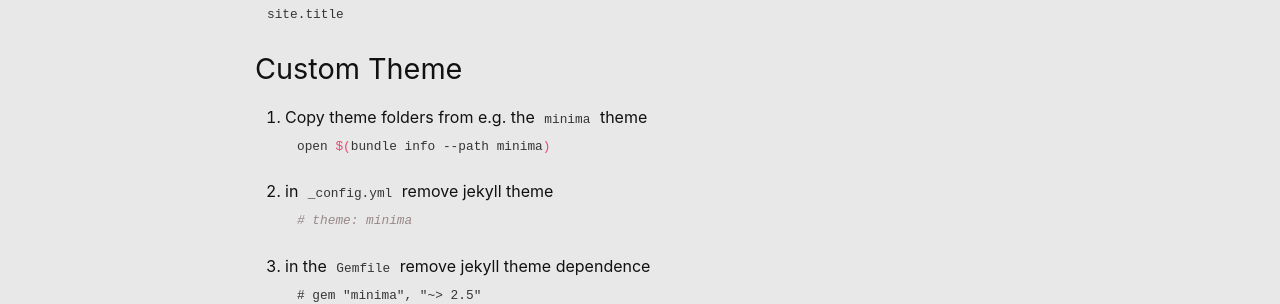
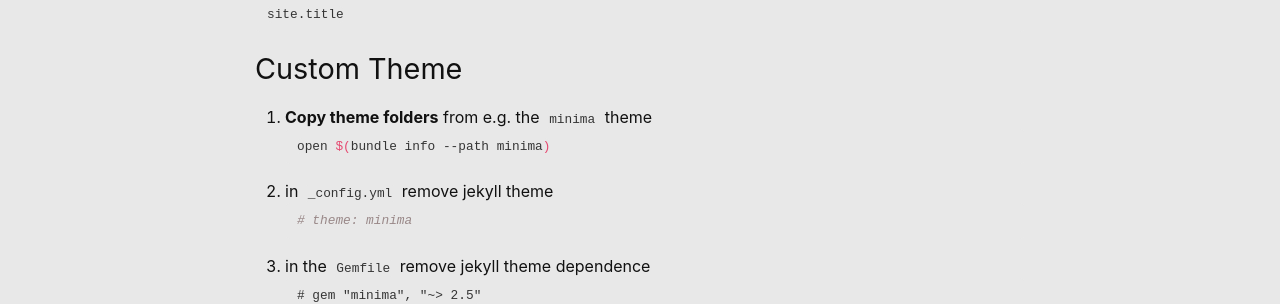
Before and after one commit to markusdoppler/Coder, a Jekyll site: the page built from Jekyll/jekyll.md, in a window 1280 px wide and 900 px high, scrolled down 703 px. Shown: the part 409-713 px from the top of the window. Built offline with Jekyll 4.4.1, drawn with Linux system fonts in a browser that asks for light colours; our own code applies the rules of GitHub Pages for plain Markdown files.

Commit message:
renamed Jekyll

````diff
--- a/Web/jekyll.md
+++ b/Jekyll/jekyll.md
@@ -70,7 +70,7 @@ site.title
 
 ## Custom Theme
 
-1. Copy theme folders from e.g. the `minima` theme
+1. **Copy theme folders** from e.g. the `minima` theme
 ```zsh
 open $(bundle info --path minima)
 ```
````
Also changed, not shown: Jekyll/liquid.md (renamed from Web/liquid.md).
